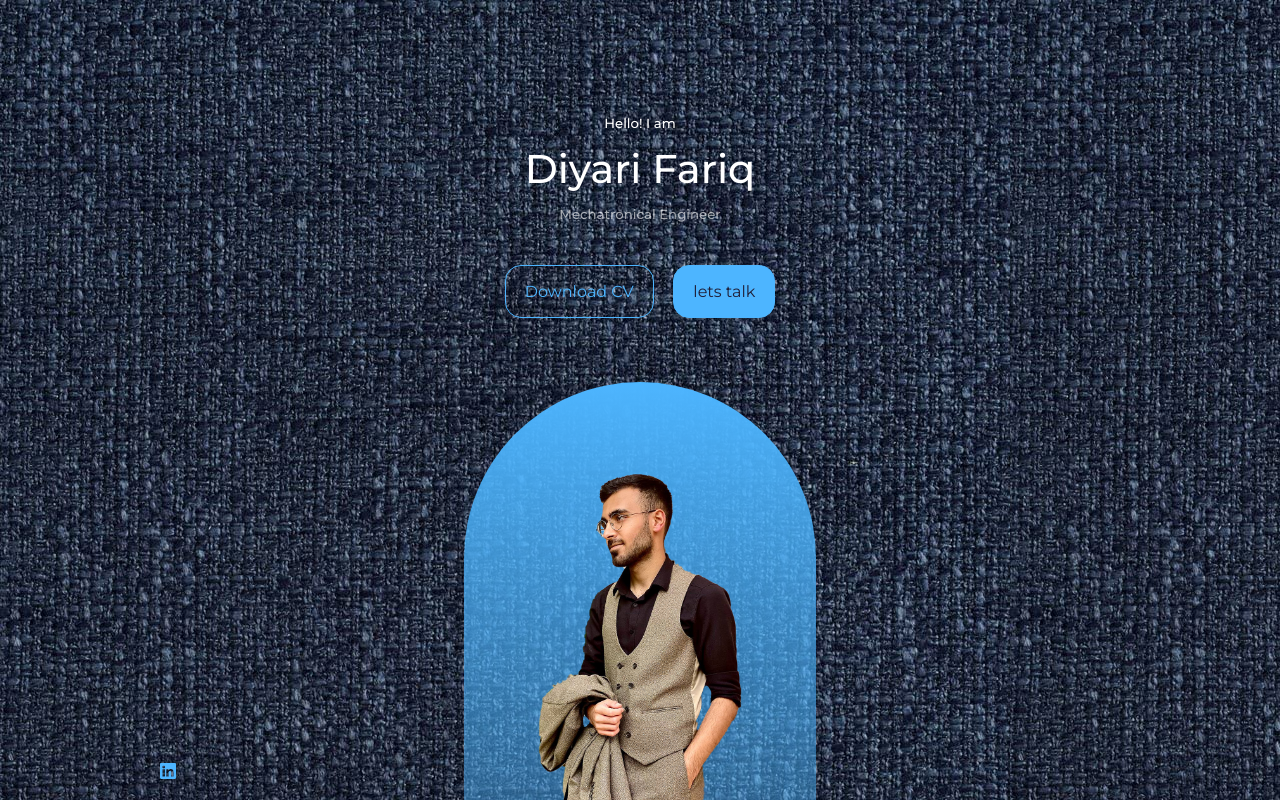
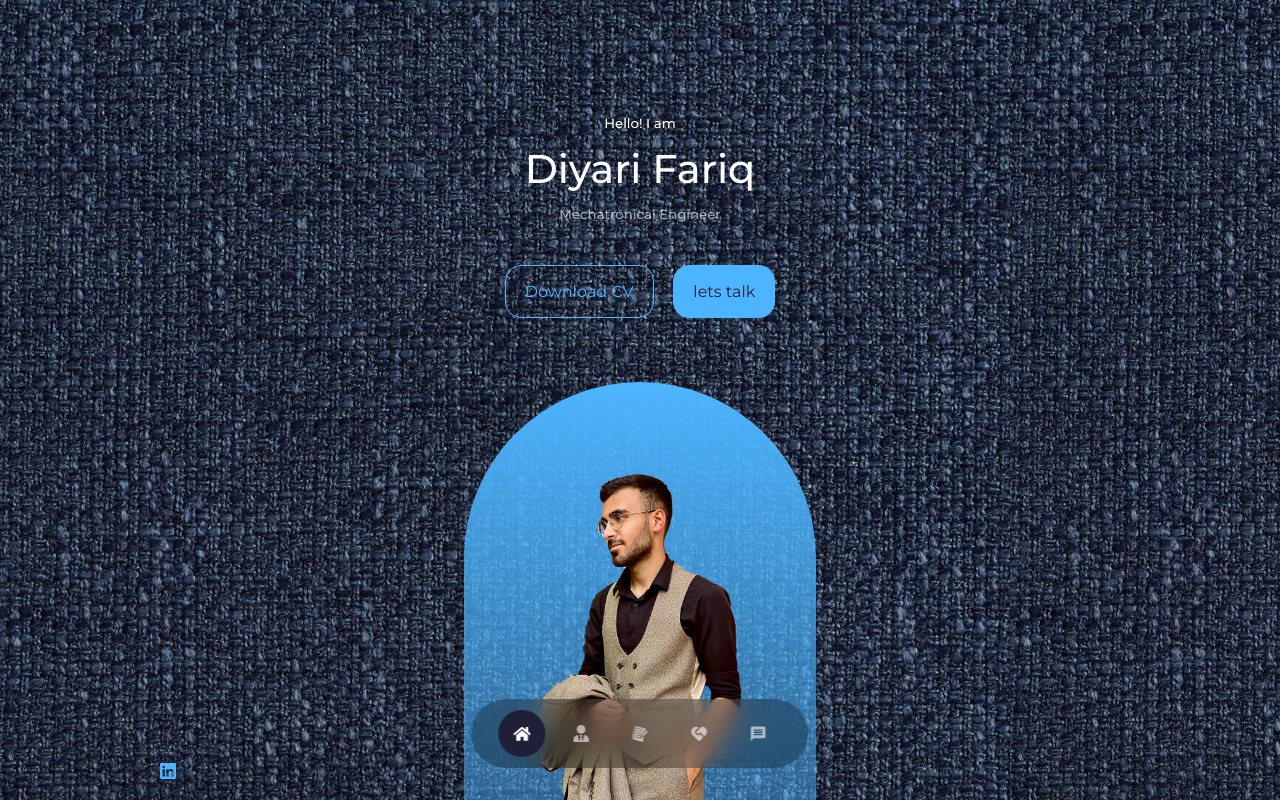
Before and after one commit to dearyfareq/capstone, a React (Create React App) app in the folder capstone/: page / in a window 1280 px wide. Shown: the top 800 px of the page. Built offline with nearby package versions, Linux system fonts and the light colour scheme.

Commit message:
added nav-bar CSS

```diff
--- a/capstone/src/components/navi/navi.css
+++ b/capstone/src/components/navi/navi.css
@@ -0,0 +1,30 @@
+nav{
+    background: rgba(0, 0, 0, 0.3);
+    display: block;
+    width: max-content;
+    padding: 0.7rem 1.7rem;
+    z-index: 2;
+    position: fixed;
+    left: 50%;
+    transform: translateX(-50%);
+    bottom: 2rem;
+    display: flex;
+    gap: 0.8rem;
+    border-radius: 3rem;
+    backdrop-filter: blur(15px);
+}
+nav a{
+    background: transparent;
+    padding: 0.9rem;
+    border-radius: 50%;
+    display: flex;
+    color: var(--color-light);
+    font-size: 1.1rem;
+}
+nav a:hover{
+    background: rgba(0, 0, 0, 0.3);
+}
+nav a.active{
+    background: var(--color-bg);
+    color: var(--color-white);
+}
--- a/capstone/src/components/navi/navi.jsx
+++ b/capstone/src/components/navi/navi.jsx
@@ -5,10 +5,11 @@
 import {GiNotebook} from 'react-icons/gi'
 import {RiServiceFill} from 'react-icons/ri'
 import {MdMessage} from 'react-icons/md'
+import {useState} from 'react'
 const Navi = () => {
   return (
     <nav>
-      <a href="#header"><FaHome/></a>
+      <a href="#header" className='active'><FaHome/></a>
       <a href="#about"><FaUserTie/></a>
       <a href="#experience"><GiNotebook/></a>
       <a href="#service"><RiServiceFill/></a>
```
